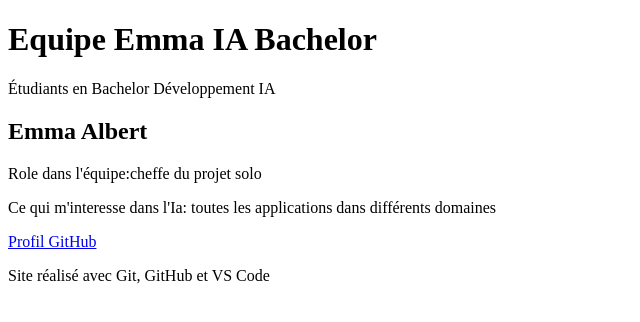
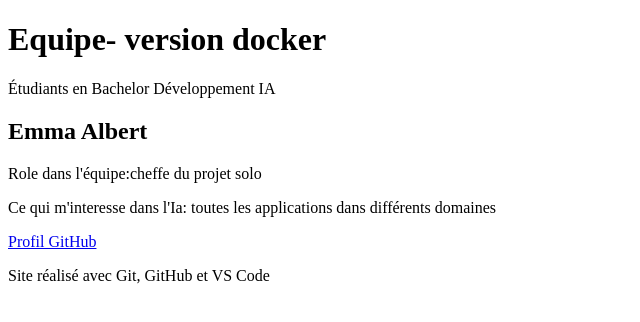
Before and after one commit to EmmaAlbert-equipe-bachelor-ia/site_-quipe, a plain HTML site: page index.html in a window 1280 px wide. Shown: the whole page, without its empty margins (0-640 px from the left). Drawn offline with Linux system fonts and the light colour scheme.

Commit message:
feat: change le titre du site (#9)

```diff
--- a/index.html
+++ b/index.html
@@ -7,7 +7,7 @@
 </head>
 <body>
   <header>
-    <h1>Equipe Emma IA Bachelor</h1>
+    <h1>Equipe- version docker</h1>
     <p>Étudiants en Bachelor Développement IA</p>
   </header>
 
```
